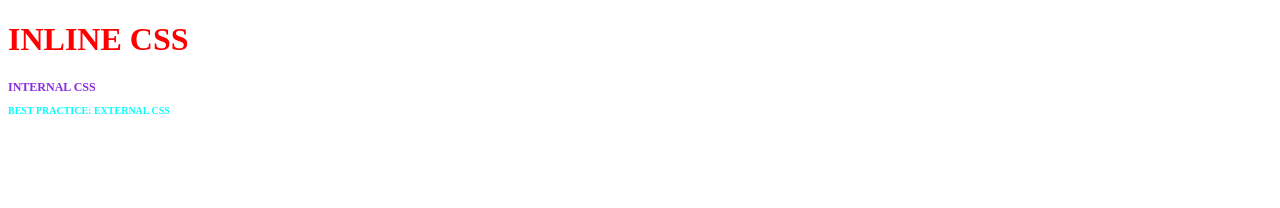
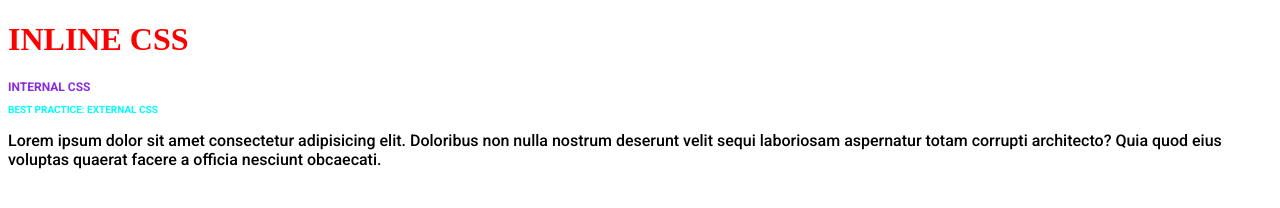
Before and after one commit to victorleys/CSS-Crash-Course, a plain HTML site: page index.html in a window 1280 px wide. Drawn offline with Linux system fonts and the light colour scheme.

Commit message:
common css props

```diff
--- a/index.html
+++ b/index.html
@@ -6,10 +6,14 @@
     <meta name="viewport" content="width=device-width, initial-scale=1.0">
     <title>Document</title>
     <link rel="stylesheet" href="./style.css">
+    <link rel="preconnect" href="https://fonts.googleapis.com">
+    <link rel="preconnect" href="https://fonts.gstatic.com" crossorigin>
+    <link href="https://fonts.googleapis.com/css2?family=Roboto:wght@300;400;500;700&display=swap" rel="stylesheet">
     <style>
         h2 {
             color: blueviolet;
             font-size: 12px;
+            font-family: roboto;
         }
     </style>
 </head>
@@ -23,5 +27,8 @@
     <h3>
         BEST PRACTICE: EXTERNAL CSS
     </h3>
+    <p>
+        Lorem ipsum dolor sit amet consectetur adipisicing elit. Doloribus non nulla nostrum deserunt velit sequi laboriosam aspernatur totam corrupti architecto? Quia quod eius voluptas quaerat facere a officia nesciunt obcaecati.
+    </p>
 </body>
 </html>
--- a/style.css
+++ b/style.css
@@ -1,4 +1,9 @@
 h3 {
     color: aqua;
     font-size: 10px;
+    font-family: roboto;
 }
+p{
+    font-weight:500;
+    font-family: roboto;
+}
```
